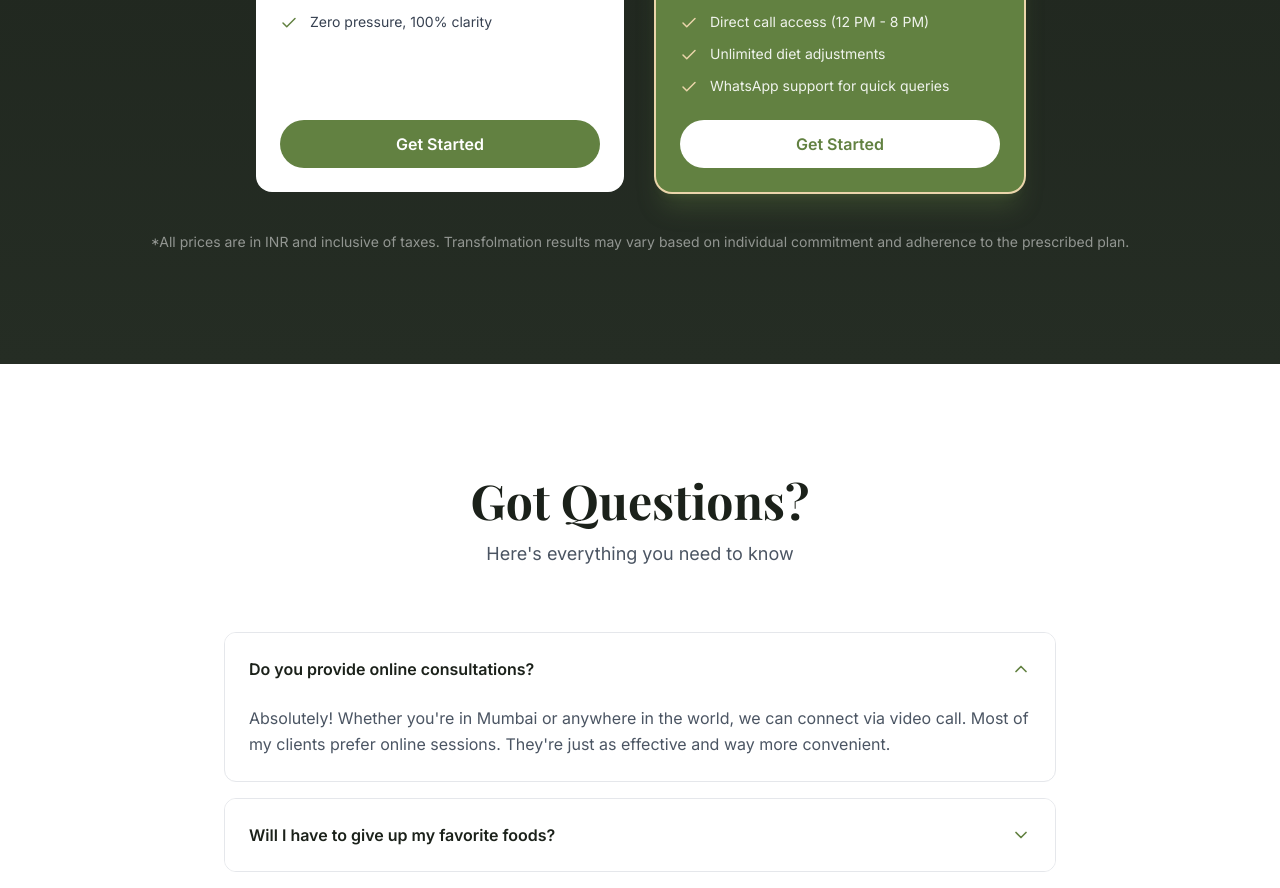
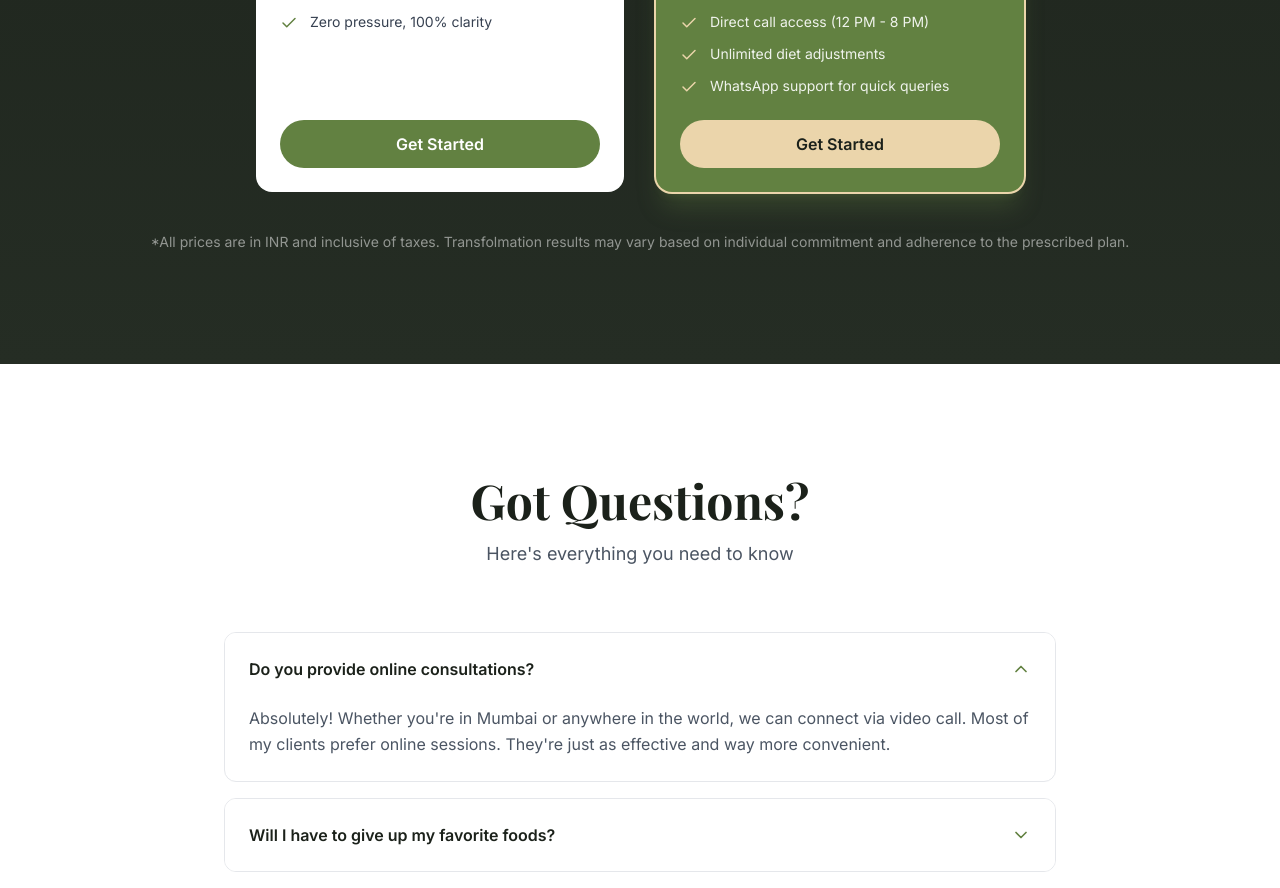
Before and after one commit to ojusharma/ritu-sharma-portfolio, a React (Vite) app: page / in a window 1280 px wide. Shown: the part 2406-3294 px from the top of the page. Built offline with nearby package versions, Linux system fonts and the light colour scheme.

Commit message:
Update button styles for  Fees section

```diff
--- a/src/components/sections/Fees.tsx
+++ b/src/components/sections/Fees.tsx
@@ -83,7 +83,7 @@ export default function Fees() {
                 rel="noopener noreferrer"
                 className={`mt-auto w-full py-3 px-4 rounded-full font-semibold text-center transition-all duration-300 ${
                   service.popular
-                    ? 'bg-white text-primary hover:bg-accent hover:text-primary-dark'
+                    ? 'bg-accent text-primary-dark hover:bg-accent/90'
                     : 'bg-primary text-white hover:bg-primary-light'
                 }`}
               >
```
